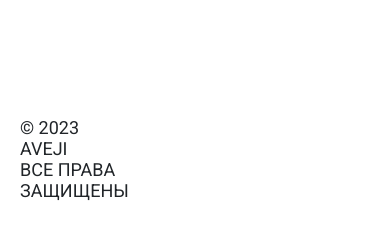
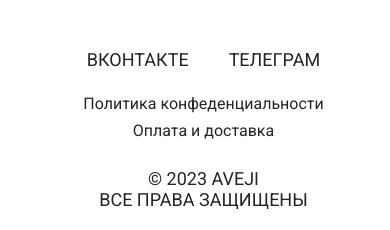
Before and after one commit to Izmyatinskaya/site-furniture, a plain HTML site: page index.html in a window 390 px wide. Shown: the part 5056-5286 px from the top of the page. Before the commit the page ends 5265 px from the top, so only its background shows below. Drawn offline with Linux system fonts and the light colour scheme.

Commit message:
adapt footer

```diff
--- a/index.html
+++ b/index.html
@@ -175,6 +175,8 @@
         </div>
         <div class="sec7-2">
             <p class="text16">Политика конфеденциальности / Оплата и доставка</p>
+            <p hidden class="text16">Политика конфеденциальности</p>
+            <p hidden class="text16">Оплата и доставка</p>
         </div>
         <div class="sec7-3">
             <p class="text18">Вконтакте</p>
--- a/style.css
+++ b/style.css
@@ -292,7 +292,10 @@
 {
     body{
         width: 375px;
-        margin: 16px 8px 8px 20px;
+        margin-bottom: 20px;
+        margin-left: 16px;
+        margin-right: 14px;
+        margin-top: 8px;
     }
     header, nav{
         display: flex;
@@ -437,5 +440,37 @@
     button{
         margin: 0px 0px 28px 0px;
     }
+    footer{
+        flex-direction: column-reverse;
+        margin: 60px 0px 0px 0px;
+        align-items: center;
+    }
+    .sec7-1{
+        margin: 0px;
+        align-items: center;
+    }
+    .sec7-2{
+        flex-direction: column;
+        margin: 0px;
+        align-items: center;
+    }
+    .sec7-2 p[hidden]{
+        display: flex;
+    }
+    .sec7-2 p:last-child{
+        display: flex;
+        margin-bottom: 28px;
+    }
+    .sec7-2 p:nth-child(2){
+        display: flex;
+        margin-bottom: 8px;
+    }
+    .sec7-2 p{
+        display: none;
+    }
+    .sec7-3{
+        margin-bottom: 24px;
+        align-items: center;
+    }
 
 }
```
